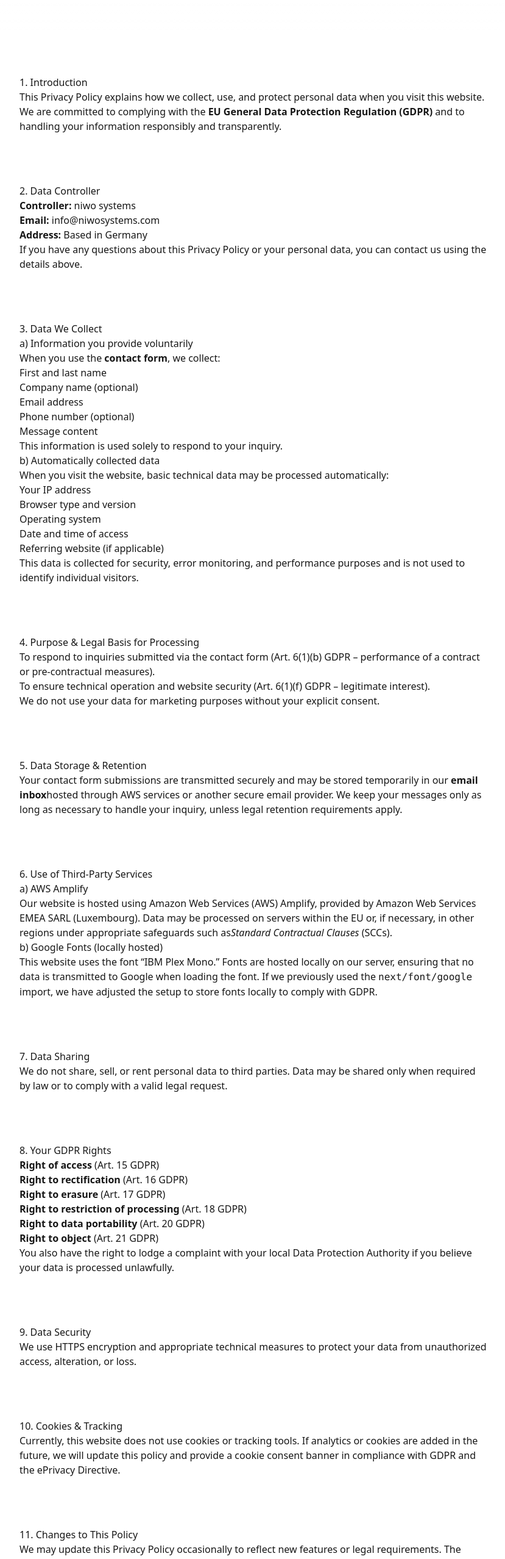
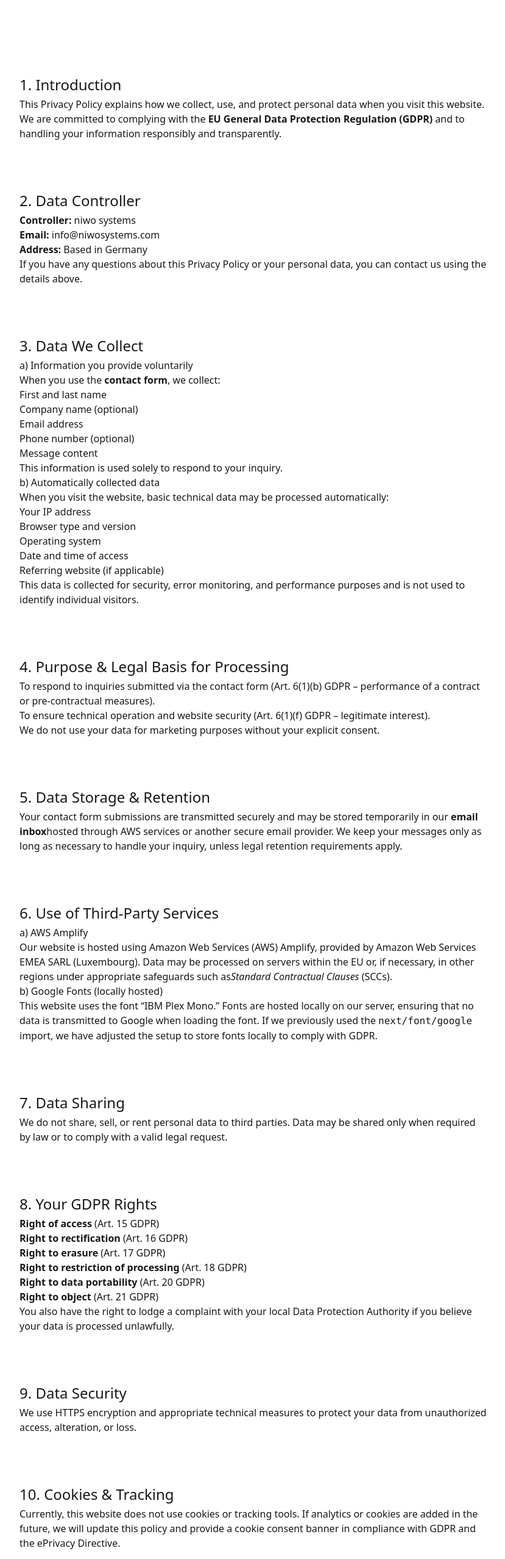
Before and after one commit to n1wo/niwo-webapp, a Next.js app in the folder frontend/: page /pages/privacy-policy in a window 1280 px wide. Shown: the part 180-2736 px from the top of the page at 61% size, without its empty margins (365-1194 px from the left). Built offline with nearby package versions, Linux system fonts and the light colour scheme.

Commit message:
🐛 fix(privacy-policy): adjust heading styles for better readability
- implement h2-headings
- remove prose-h2-headings

```diff
--- a/frontend/src/app/pages/privacy-policy/page.tsx
+++ b/frontend/src/app/pages/privacy-policy/page.tsx
@@ -61,10 +61,10 @@ export default function PrivacyPolicyPage() {
 
         {/* Content */}
         <article className="prose prose-invert
-        prose-headings:font-semibold prose-h2:text-8xl
+        prose-headings:font-semibold
         prose-h3:text-base prose-p:text-[15px] prose-li:marker:text-white/60 lg:col-span-8 xl:col-span-9">
           <section id="intro" className="rounded-2xl border border-white/10 bg-white/5/0 p-6">
-            <h2>1. Introduction</h2>
+            <h2 className="text-2xl pb-1">1. Introduction</h2>
             <p>
               This Privacy Policy explains how we collect, use, and protect personal data when you visit this website. We are
               committed to complying with the <strong>EU General Data Protection Regulation (GDPR)</strong> and to handling your
@@ -73,7 +73,7 @@ export default function PrivacyPolicyPage() {
           </section>
 
           <section id="controller" className="mt-8 rounded-2xl border border-white/10 p-6">
-            <h2>2. Data Controller</h2>
+            <h2 className="text-2xl pb-1">2. Data Controller</h2>
             <p>
               <strong>Controller:</strong> niwo systems
               <br />
@@ -87,7 +87,7 @@ export default function PrivacyPolicyPage() {
           </section>
 
           <section id="data-we-collect" className="mt-8 rounded-2xl border border-white/10 p-6">
-            <h2>3. Data We Collect</h2>
+            <h2 className="text-2xl pb-1">3. Data We Collect</h2>
             <h3>a) Information you provide voluntarily</h3>
             <p>When you use the <strong>contact form</strong>, we collect:</p>
             <ul>
@@ -114,7 +114,7 @@ export default function PrivacyPolicyPage() {
           </section>
 
           <section id="purpose-legal-basis" className="mt-8 rounded-2xl border border-white/10 p-6">
-            <h2>4. Purpose & Legal Basis for Processing</h2>
+            <h2 className="text-2xl pb-1">4. Purpose & Legal Basis for Processing</h2>
             <ul>
               <li>
                 To respond to inquiries submitted via the contact form (Art. 6(1)(b) GDPR – performance of a contract or
@@ -128,7 +128,7 @@ export default function PrivacyPolicyPage() {
           </section>
 
           <section id="storage-retention" className="mt-8 rounded-2xl border border-white/10 p-6">
-            <h2>5. Data Storage & Retention</h2>
+            <h2 className="text-2xl pb-1">5. Data Storage & Retention</h2>
             <p>
               Your contact form submissions are transmitted securely and may be stored temporarily in our <strong>email inbox</strong>
               hosted through AWS services or another secure email provider. We keep your messages only as long as necessary to handle
@@ -137,7 +137,7 @@ export default function PrivacyPolicyPage() {
           </section>
 
           <section id="third-parties" className="mt-8 rounded-2xl border border-white/10 p-6">
-            <h2>6. Use of Third‑Party Services</h2>
+            <h2 className="text-2xl pb-1">6. Use of Third‑Party Services</h2>
             <h3>a) AWS Amplify</h3>
             <p>
               Our website is hosted using Amazon Web Services (AWS) Amplify, provided by Amazon Web Services EMEA SARL (Luxembourg).
@@ -153,7 +153,7 @@ export default function PrivacyPolicyPage() {
           </section>
 
           <section id="sharing" className="mt-8 rounded-2xl border border-white/10 p-6">
-            <h2>7. Data Sharing</h2>
+            <h2 className="text-2xl pb-1">7. Data Sharing</h2>
             <p>
               We do not share, sell, or rent personal data to third parties. Data may be shared only when required by law or to
               comply with a valid legal request.
@@ -161,7 +161,7 @@ export default function PrivacyPolicyPage() {
           </section>
 
           <section id="rights" className="mt-8 rounded-2xl border border-white/10 p-6">
-            <h2>8. Your GDPR Rights</h2>
+            <h2 className="text-2xl pb-1">8. Your GDPR Rights</h2>
             <ul>
               <li><strong>Right of access</strong> (Art. 15 GDPR)</li>
               <li><strong>Right to rectification</strong> (Art. 16 GDPR)</li>
@@ -177,12 +177,12 @@ export default function PrivacyPolicyPage() {
           </section>
 
           <section id="security" className="mt-8 rounded-2xl border border-white/10 p-6">
-            <h2>9. Data Security</h2>
+            <h2 className="text-2xl pb-1">9. Data Security</h2>
             <p>We use HTTPS encryption and appropriate technical measures to protect your data from unauthorized access, alteration, or loss.</p>
           </section>
 
           <section id="cookies" className="mt-8 rounded-2xl border border-white/10 p-6">
-            <h2>10. Cookies & Tracking</h2>
+            <h2 className="text-2xl pb-1">10. Cookies & Tracking</h2>
             <p>
               Currently, this website does not use cookies or tracking tools. If analytics or cookies are added in the future, we
               will update this policy and provide a cookie consent banner in compliance with GDPR and the ePrivacy Directive.
@@ -190,7 +190,7 @@ export default function PrivacyPolicyPage() {
           </section>
 
           <section id="changes" className="mt-8 rounded-2xl border border-white/10 p-6">
-            <h2>11. Changes to This Policy</h2>
+            <h2 className="text-2xl pb-1">11. Changes to This Policy</h2>
             <p>
               We may update this Privacy Policy occasionally to reflect new features or legal requirements. The latest version will
               always be available on this page.
@@ -198,7 +198,7 @@ export default function PrivacyPolicyPage() {
           </section>
 
           <section id="contact" className="mt-8 rounded-2xl border border-white/10 p-6">
-            <h2>12. Contact</h2>
+            <h2 className="text-2xl pb-1">12. Contact</h2>
             <p>
               If you have questions or requests related to your personal data, please contact: <Link href="mailto:info@niwosystems.com">info@niwosystems.com</Link>
               <br />
```
